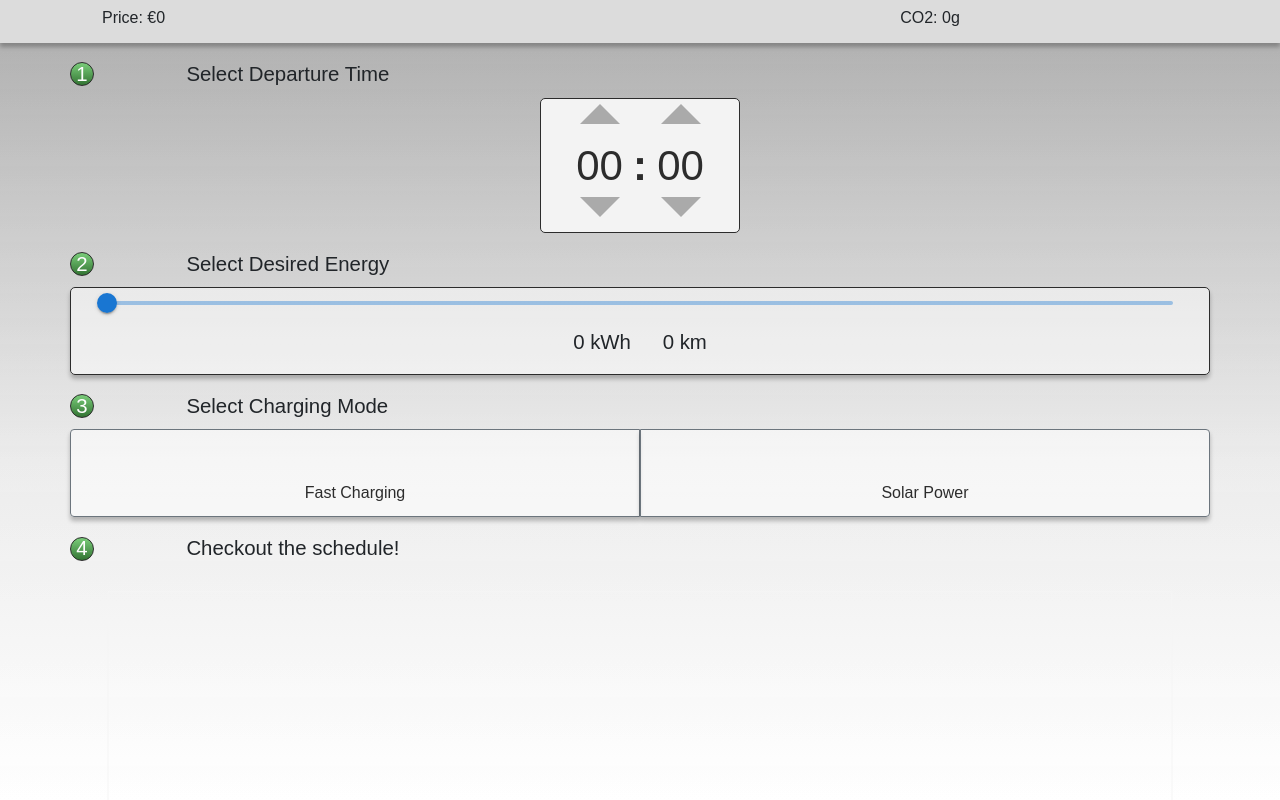
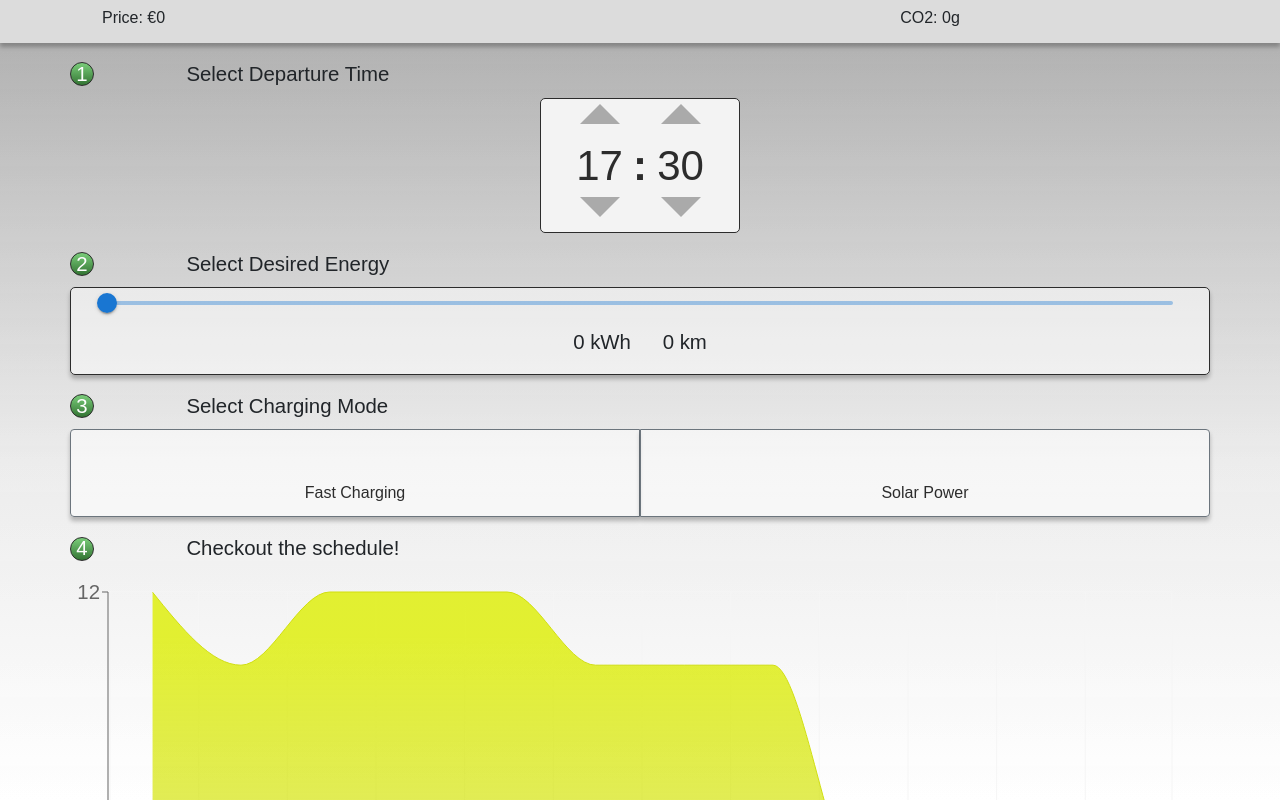
Before and after one commit to oltyx/design-project, a React (Create React App) app: page /schedule in a window 1280 px wide. Built offline with nearby package versions, Linux system fonts and the light colour scheme; some icons are missing; a web font is replaced by a local one.

Commit message:
default time fixed

```diff
--- a/src/components/widgets/TimeSelector.tsx
+++ b/src/components/widgets/TimeSelector.tsx
@@ -31,7 +31,7 @@ export default function TimeSelector() {
     const hourInputRef = useRef() as MutableRefObject<HTMLInputElement>;
     const minutesInputRef = useRef() as MutableRefObject<HTMLInputElement>;
 
-    const [time, setTime] = useState({hour: 0, minutes: 0});
+    const [time, setTime] = useState({hour: 17, minutes: 30});
 
     useEffect(() => {
         let d = new Date();
```
